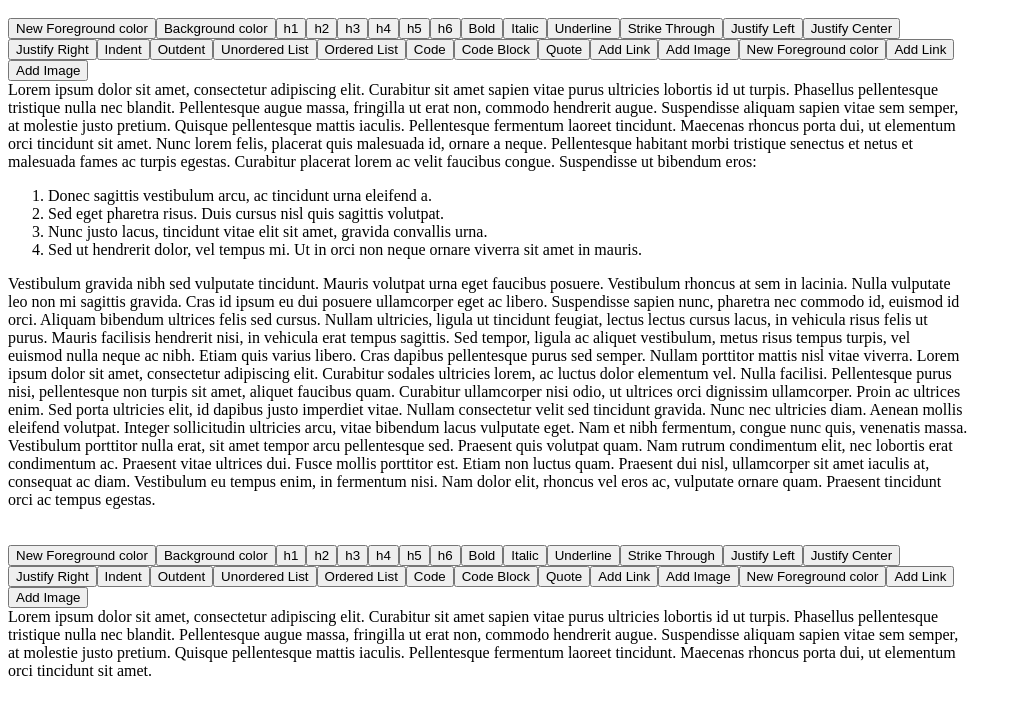
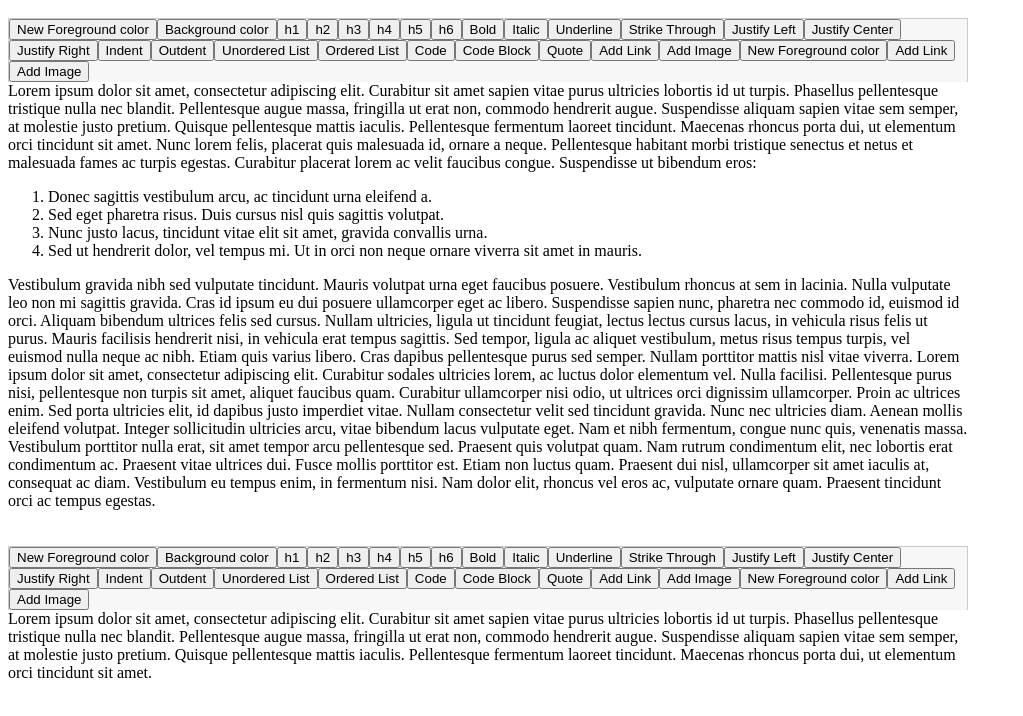
Before and after one commit to losandes/gutentyp, a plain HTML site: page demo/demo-advanced.html in a window 1280 px wide. Shown: the part 48-764 px from the top of the page, without its empty margins (0-1023 px from the left). Drawn offline with nearby package versions, Linux system fonts and the light colour scheme.

Commit message:
Update demo-advanced.css

```diff
--- a/demo/demo-advanced.css
+++ b/demo/demo-advanced.css
@@ -16,7 +16,7 @@ body {
 .gutentyp-ified:focus {}
 
 
-..gutentyp-toolbar {
+.gutentyp-toolbar {
     background-color: #F7F7F7;
     border: 1px solid #C8C8C8;
     border-bottom: none;
```
